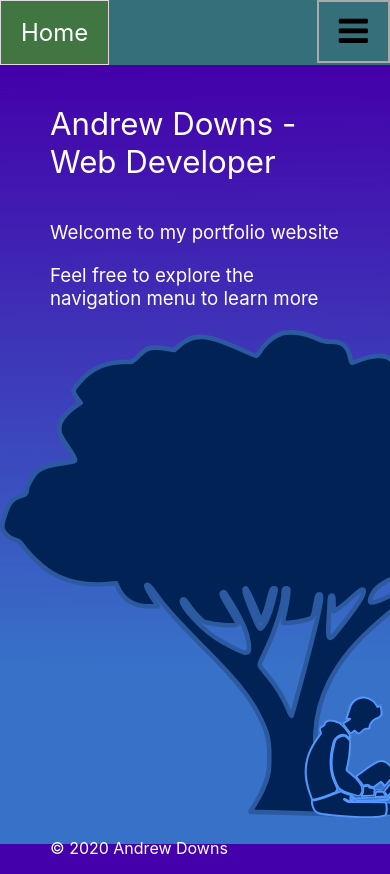
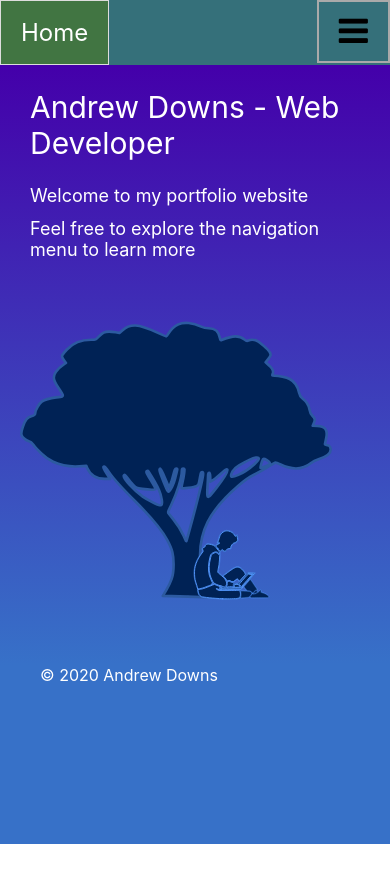
Before and after one commit to andrewdownsau/Business_Web-Dev-Portfolio, a React (Create React App) app: page /home in a window 390 px wide. After the commit the page ends 844 px from the top, so only its background shows below. Built offline with nearby package versions, Linux system fonts and the light colour scheme.

Commit message:
Fixed: title image resizes height and width, text has smooth change from 800px - 600px vw

```diff
--- a/src/new_components/body_components/page_text/page_text.css
+++ b/src/new_components/body_components/page_text/page_text.css
@@ -1,14 +1,24 @@
+
 .page_text {
   margin: 0px;
-  padding: 0px 50px 20px 50px;
   font-size: 24px;
+  padding: 0px 40px 16px 40px;
   color: white;
   text-align: left;
 }
 
-/* Small mobile device screen style */
-@media only screen and (max-width: 500px) {
+/* Narrow screen style */
+@media only screen and (max-width: 800px) {
   .page_text {
-    font-size: 4.8vw;
+    font-size: 3vw;
+    padding: 0 5vmin 2vmin 5vmin;
   }
 }
+
+/* Very narrow screen style */
+@media only screen and (max-width: 600px) {
+  .page_text {
+    font-size: 18px;
+    padding: 0 30px 12px 30px;
+  }
+}
--- a/src/new_components/body_components/page_title/page_title.css
+++ b/src/new_components/body_components/page_title/page_title.css
@@ -1,14 +1,23 @@
 .page_title {
   margin: 0px;
-  padding: 40px 50px;
   font-size: 40px;
+  padding: 32px 40px;
   color: white;
   text-align: left;
 }
 
-/* Small mobile device screen style */
-@media only screen and (max-width: 500px) {
+/* Narrow screen style */
+@media only screen and (max-width: 800px) {
   .page_title {
-    font-size: 8vw;
+    font-size: 5vw;
+    padding: 4vw 5vw;
   }
 }
+
+/* Very narrow screen style */
+@media only screen and (max-width: 600px) {
+  .page_title {
+    font-size: 30px;
+    padding: 24px 30px;
+  }
+}
--- a/src/new_components/footer/footer.css
+++ b/src/new_components/footer/footer.css
@@ -1,5 +1,5 @@
 #copyright_footer {
   color: white;
-  padding-left: 50px;
+  padding-left: 40px;
   text-align: left;
 }
--- a/src/new_components/pages/home_page.js
+++ b/src/new_components/pages/home_page.js
@@ -1,4 +1,5 @@
 import React from 'react';
+import './styles/home_page.css';
 import PageTitle from '../body_components/page_title/page_title.js';
 import PageText from '../body_components/page_text/page_text.js';
 
--- /dev/null
+++ b/src/new_components/pages/styles/home_page.css
@@ -0,0 +1,22 @@
+#title_image {
+  padding: 5vmin;
+  height: 40vh;
+  width: 80vw;
+  max-width: 480px;
+  display: block;
+}
+
+/* Narrow screen style */
+/* @media only screen and (max-width: 800px) {
+  #title_image {
+    padding: 40px;
+    width: 400px;
+  }
+} */
+
+/* Very Narrow screen style */
+/* @media only screen and (max-width: 500px) {
+  #title_image {
+    width: 80%;
+  }
+} */
```
